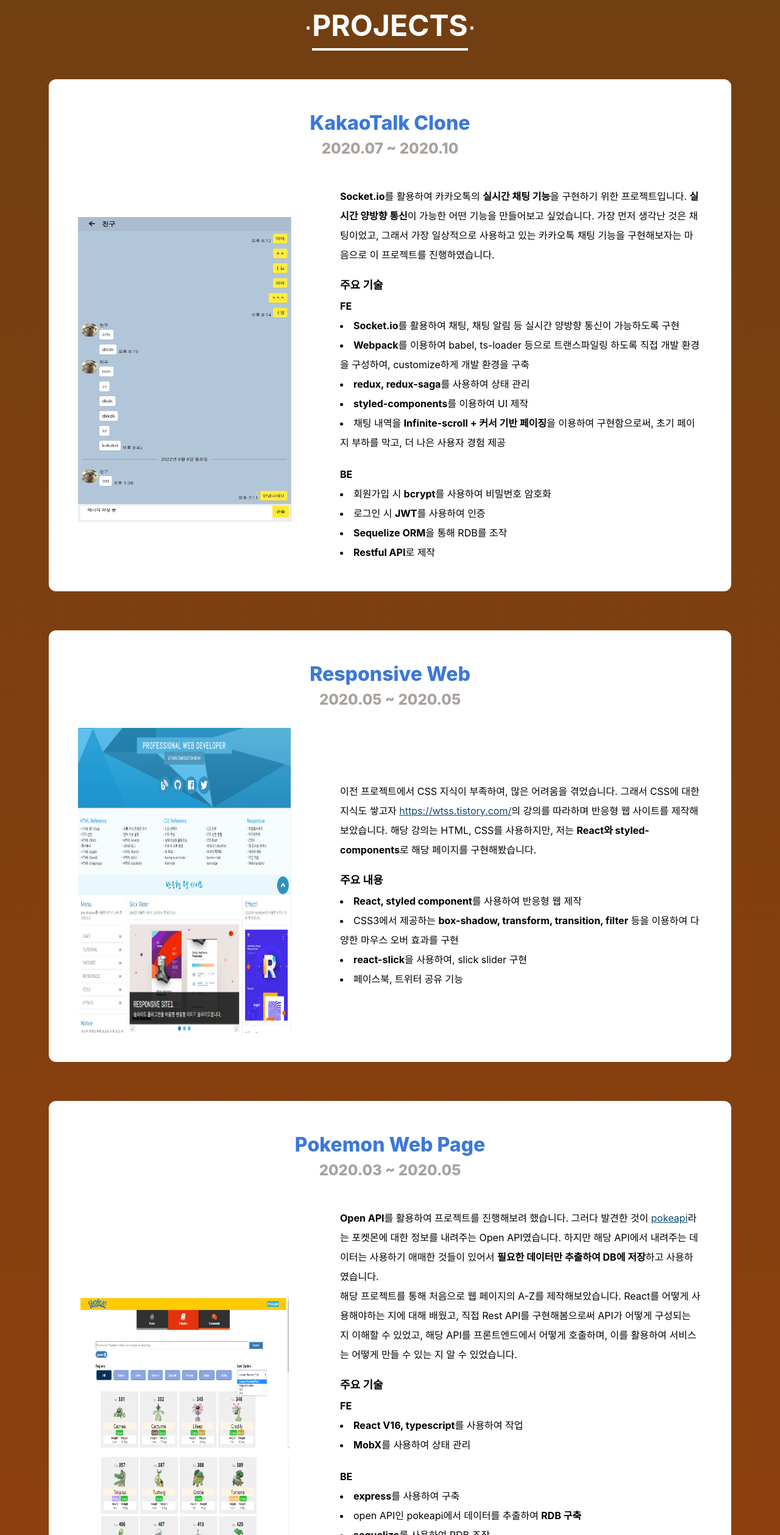
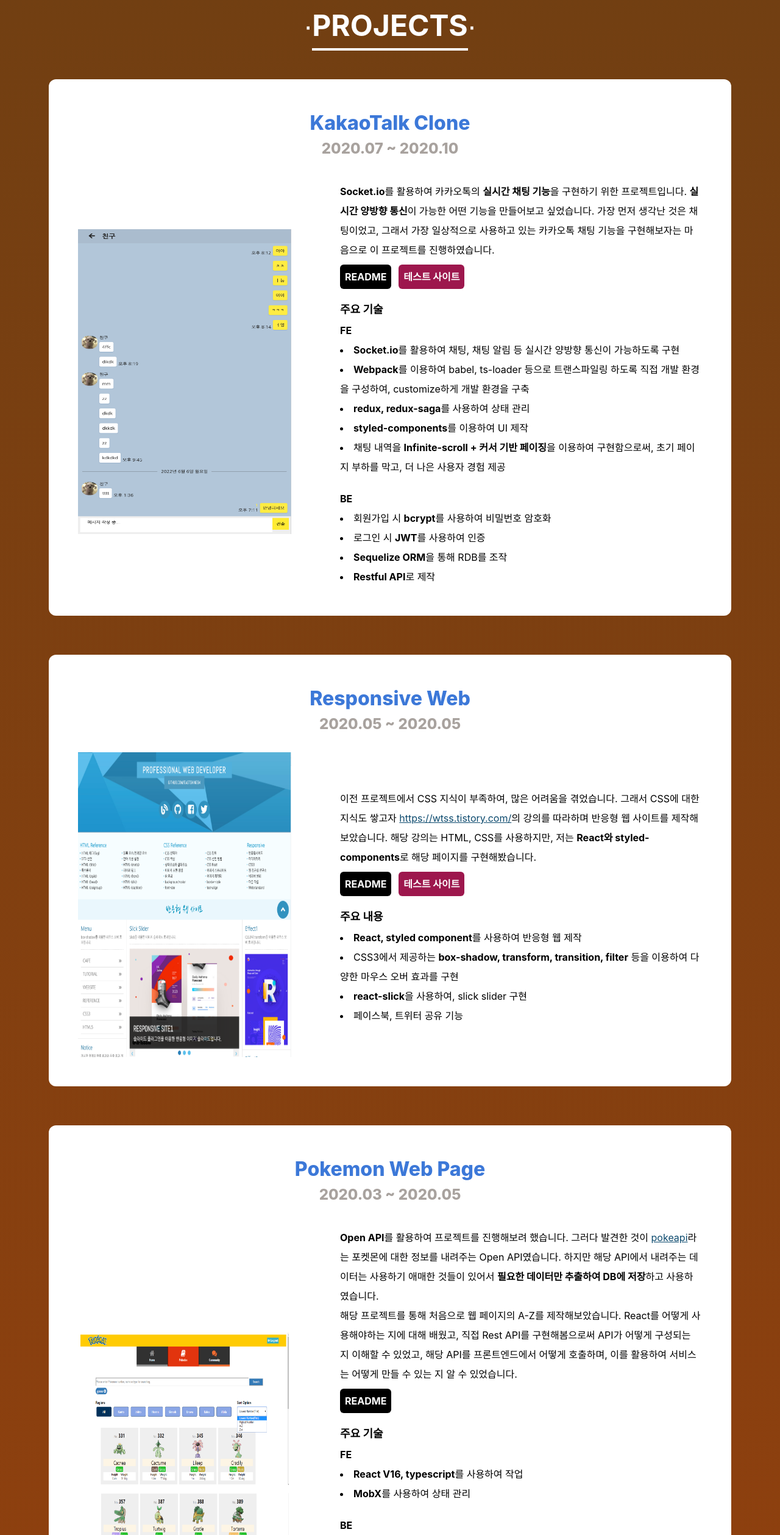
Before and after one commit to eastshine94/portfolio, a React (Create React App) app: page / in a window 1280 px wide. Shown: the part 3666-6184 px from the top of the page at 61% size. Built offline with nearby package versions, Linux system fonts and the light colour scheme.

Commit message:
project > readme, site 버튼 추가

```diff
--- a/src/components/Projects/Kakao.tsx
+++ b/src/components/Projects/Kakao.tsx
@@ -1,15 +1,39 @@
 import React from 'react';
+import { ContentProps } from '.';
 
-export default function Kakao() {
+export default function Kakao({ readme, site }: ContentProps) {
   return (
     <div className="leading-loose over1024px:pl-20">
-      <div className="my-4">
+      <div className="my-2">
         <b>Socket.io</b>를 활용하여 카카오톡의 <b>실시간 채팅 기능</b>을
         구현하기 위한 프로젝트입니다. <b>실시간 양방향 통신</b>이 가능한 어떤
         기능을 만들어보고 싶었습니다. 가장 먼저 생각난 것은 채팅이었고, 그래서
         가장 일상적으로 사용하고 있는 카카오톡 채팅 기능을 구현해보자는 마음으로
         이 프로젝트를 진행하였습니다.
       </div>
+      <div className="mb-4">
+        {readme && (
+          <a
+            href={readme}
+            target="_blank"
+            rel="noreferrer"
+            className="inline-block mr-3 py-1 px-2 bg-black text-white font-bold rounded-md"
+          >
+            README
+          </a>
+        )}
+        {site && (
+          <a
+            href={site}
+            target="_blank"
+            rel="noreferrer"
+            className="inline-block py-1 px-2 bg-pink-800 text-white font-bold rounded-md"
+          >
+            테스트 사이트
+          </a>
+        )}
+      </div>
+
       <div>
         <div className="text-[18px] font-bold">주요 기술</div>
         <div className="pb-5">
--- a/src/components/Projects/Pokemon.tsx
+++ b/src/components/Projects/Pokemon.tsx
@@ -1,9 +1,10 @@
 import React from 'react';
+import { ContentProps } from '.';
 
-export default function Pokemon() {
+export default function Pokemon({ readme, site }: ContentProps) {
   return (
     <div className="leading-loose over1024px:pl-20">
-      <div className="my-4">
+      <div className="my-2">
         <b>Open API</b>를 활용하여 프로젝트를 진행해보려 했습니다. 그러다 발견한
         것이{' '}
         <a
@@ -22,6 +23,28 @@ export default function Pokemon() {
         구현해봄으로써 API가 어떻게 구성되는 지 이해할 수 있었고, 해당 API를
         프론트엔드에서 어떻게 호출하며, 이를 활용하여 서비스는 어떻게 만들 수
         있는 지 알 수 있었습니다.
+      </div>
+      <div className="mb-4">
+        {readme && (
+          <a
+            href={readme}
+            target="_blank"
+            rel="noreferrer"
+            className="inline-block mr-3 py-1 px-2 bg-black text-white font-bold rounded-md"
+          >
+            README
+          </a>
+        )}
+        {site && (
+          <a
+            href={site}
+            target="_blank"
+            rel="noreferrer"
+            className="inline-block py-1 px-2 bg-pink-800 text-white font-bold rounded-md"
+          >
+            테스트 사이트
+          </a>
+        )}
       </div>
       <div className="mb-5">
         <div className="text-[18px] font-bold">주요 기술</div>
--- a/src/components/Projects/Responsive.tsx
+++ b/src/components/Projects/Responsive.tsx
@@ -1,9 +1,10 @@
 import React from 'react';
+import { ContentProps } from '.';
 
-export default function Responsive() {
+export default function Responsive({ readme, site }: ContentProps) {
   return (
     <div className="leading-loose over1024px:pl-20">
-      <div className="my-4">
+      <div className="my-2">
         이전 프로젝트에서 CSS 지식이 부족하여, 많은 어려움을 겪었습니다. 그래서
         CSS에 대한 지식도 쌓고자{' '}
         <a
@@ -17,6 +18,28 @@ export default function Responsive() {
         의 강의를 따라하며 반응형 웹 사이트를 제작해보았습니다. 해당 강의는
         HTML, CSS를 사용하지만, 저는 <b>React와 styled-components</b>로 해당
         페이지를 구현해봤습니다.
+      </div>
+      <div className="mb-4">
+        {readme && (
+          <a
+            href={readme}
+            target="_blank"
+            rel="noreferrer"
+            className="inline-block mr-3 py-1 px-2 bg-black text-white font-bold rounded-md"
+          >
+            README
+          </a>
+        )}
+        {site && (
+          <a
+            href={site}
+            target="_blank"
+            rel="noreferrer"
+            className="inline-block py-1 px-2 bg-pink-800 text-white font-bold rounded-md"
+          >
+            테스트 사이트
+          </a>
+        )}
       </div>
       <div>
         <div className="text-[18px] font-bold">주요 내용</div>
--- a/src/components/Projects/index.tsx
+++ b/src/components/Projects/index.tsx
@@ -5,27 +5,44 @@ import Kakao from './Kakao';
 import Pokemon from './Pokemon';
 import Responsive from './Responsive';
 
+export interface ContentProps {
+  readme?: string;
+  site?: string;
+}
+
 export default function Projects() {
   const projectList: ProjectItemProps[] = [
     {
       name: 'KakaoTalk Clone',
       image: '/assets/kakao.png',
       period: ['2020.07', '2020.10'],
-      Content: Kakao
+      Content: () => (
+        <Kakao
+          readme="https://github.com/eastshine94/KakaoTalk"
+          site="http://kakaoclonechat.cafe24app.com/"
+        />
+      )
     },
     {
       name: 'Responsive Web',
       image: '/assets/responsive.png',
       period: ['2020.05', '2020.05'],
       isAlwaysFullImage: true,
-      Content: Responsive
+      Content: () => (
+        <Responsive
+          readme="https://github.com/eastshine94/Responsive_Web"
+          site="https://eastshine94.github.io/Responsive_Web/"
+        />
+      )
     },
     {
       name: 'Pokemon Web Page',
       image: '/assets/pokemon.png',
       period: ['2020.03', '2020.05'],
       isAlwaysFullImage: true,
-      Content: Pokemon
+      Content: () => (
+        <Pokemon readme="https://github.com/eastshine94/Pokemon_Web_Project" />
+      )
     }
   ];
   return (
```
